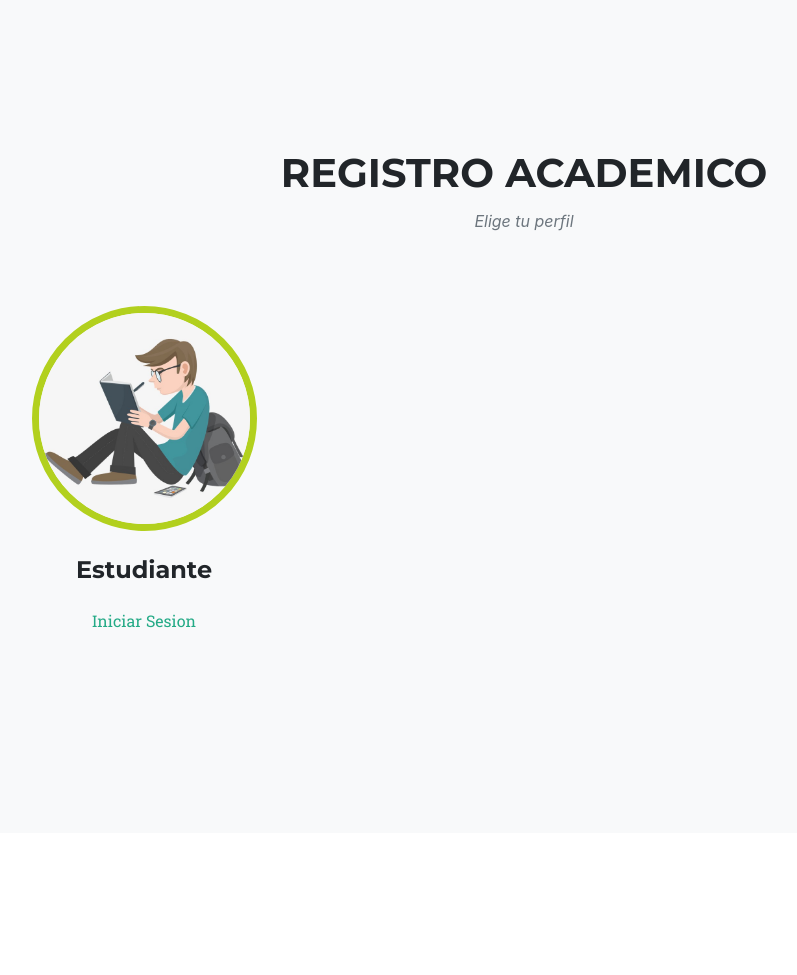
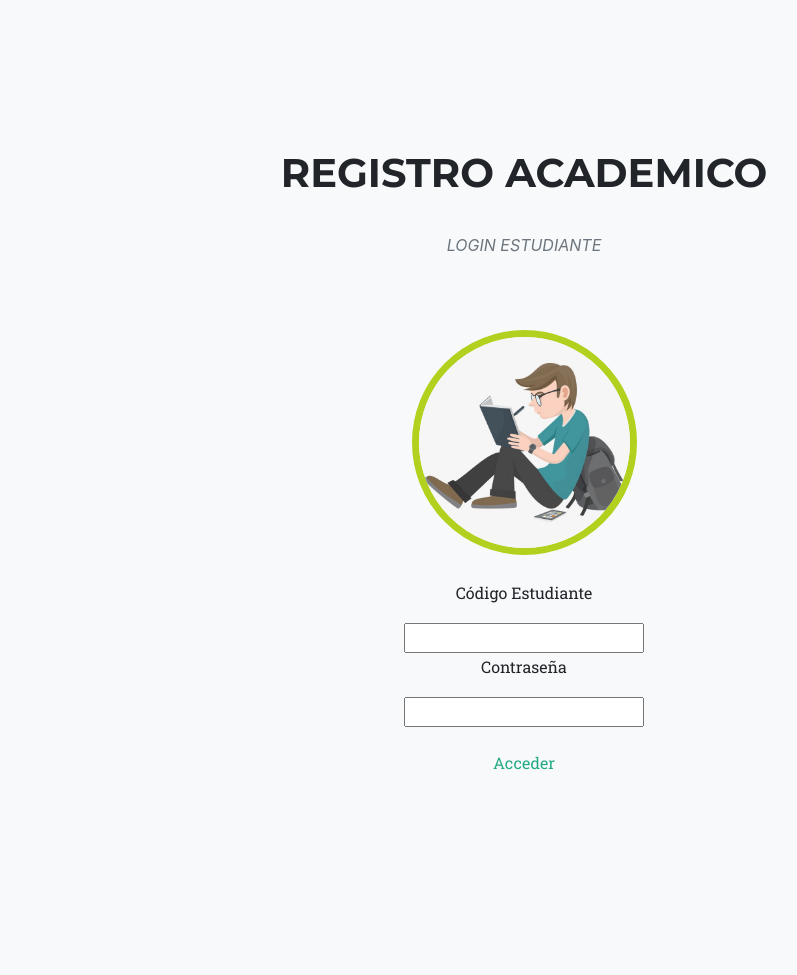
Before and after one commit to johannag285/RegistroAcademico, a web app: page /loginEstudiante.html in a window 1280 px wide. Shown: the part 132-1107 px from the top of the page, without its empty margins (116-913 px from the left). Before the commit the page ends 760 px from the top, so only its background shows below. Run offline with its HTML, style and script files only (its server is not run), Linux system fonts and the light colour scheme; data that the repository does not hold is empty; some web fonts are replaced.

Commit message:
Campos de datos estudiante

```diff
--- a/src/main/webapp/loginEstudiante.html
+++ b/src/main/webapp/loginEstudiante.html
@@ -35,20 +35,21 @@ and open the template in the editor.
             <div class="container">
 
                 <div class="row">
-
                     <div class="col-lg-12 text-center">
-
+                        <div class="team-member ">
                             <h2 class="section-heading text-uppercase">Registro Academico </h2>
-            <h3 class="section-subheading text-muted">Elige tu perfil</h3>
-          </div>
-        </div>
-        <div class="row">
-          <div class="col-sm-4">
-            <div class="team-member">
+                            <br>
+                            <h3 class="section-subheading text-muted">LOGIN ESTUDIANTE</h3>
                             <img class="mx-auto rounded-circle" src="img/team/1.jpg" alt="">
-              <h4>Estudiante</h4>
                             <br>
-                <a href="http://laweb.com" target="_blank" style="">Iniciar Sesion</a>
+                            <br>
+                            <p> Código Estudiante </p>
+                            <input type="text" size="22" maxlength="45" name="nombre">
+                            <p> Contraseña </p>
+                            <input type="password" size="22" name="contraseña">
+                            <br>
+                            <br>
+                            <a href="http://laweb.com" target="_blank" style=" ">Acceder</a>
                         </div>
                     </div>
                 </div>
```
Lines whose indentation alone changed are shown as unchanged.
